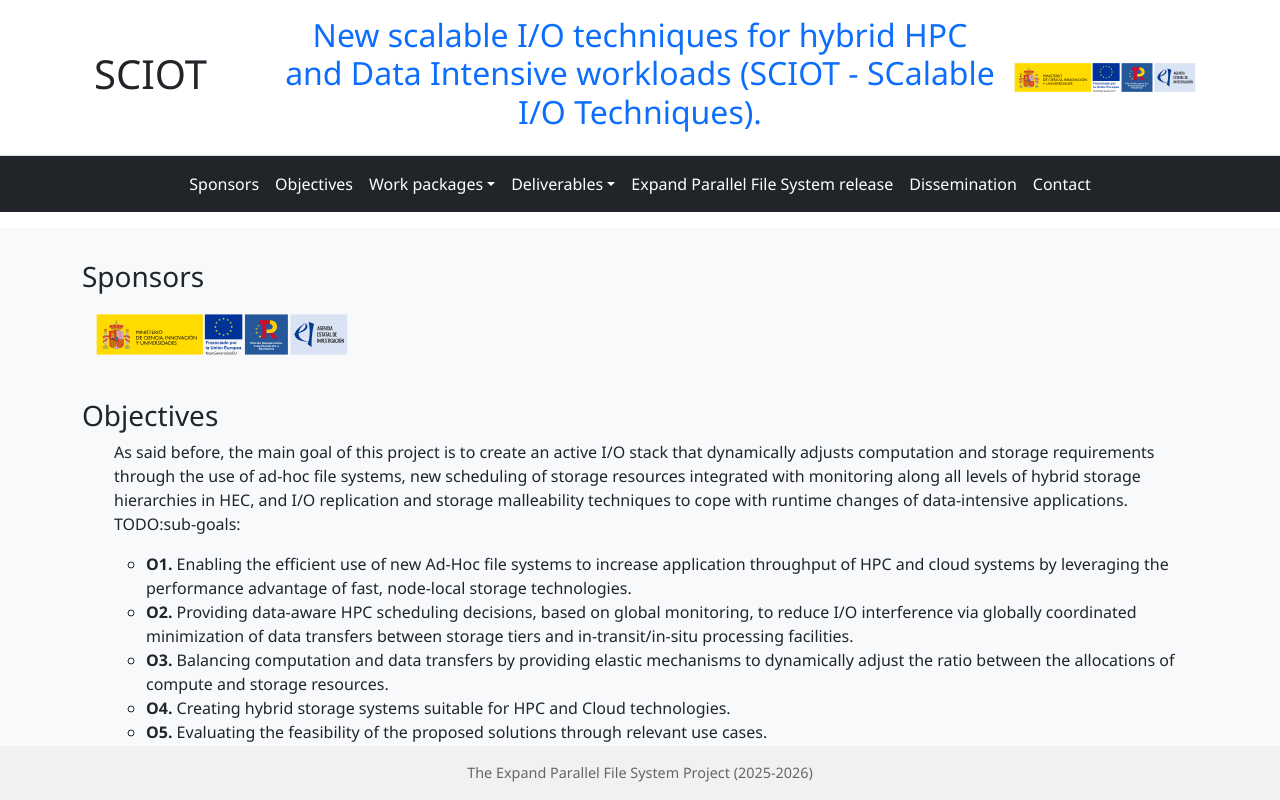
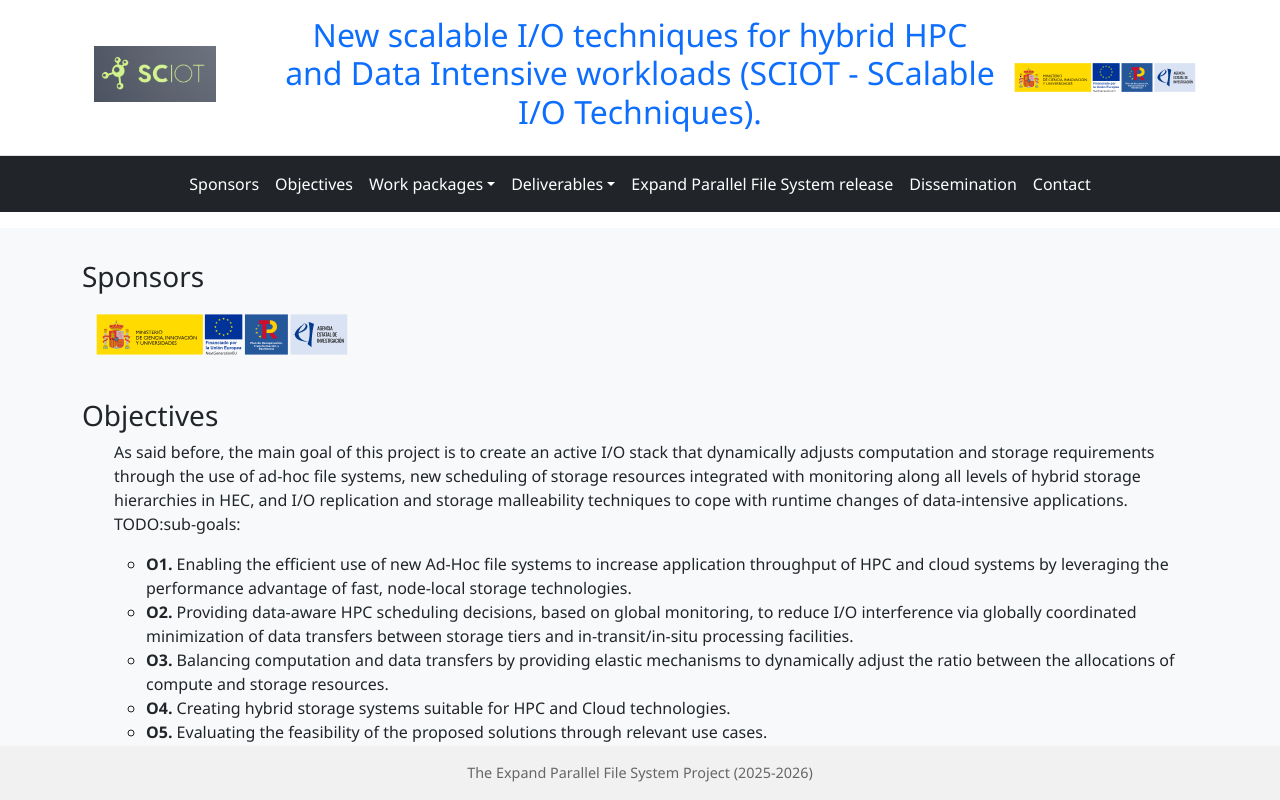
Before and after one commit to ARCOS-UC3M/SCIOT, a plain HTML site: page index.html in a window 1280 px wide. Shown: the top 800 px of the page. Drawn offline with Linux system fonts and the light colour scheme.

Commit message:
minor updates

```diff
--- a/index.html
+++ b/index.html
@@ -16,7 +16,7 @@
     <header class="py-3 sticky-top bg-white w-100">
       <div class="container mx-auto row align-items-center">
         <div class="col-md-2 text-center text-md-start">
-	  <h1>SCIOT</h1>
+	  <h1><img src="image/sciot-logo.png" alt="Logo of SCIOT" class="img-fluid px-0 w-75"></h1>
         </div>
         <div class="col-md-8 text-center text-md-center">
           <h2 class="text-primary">New scalable I/O techniques for hybrid HPC and Data Intensive workloads (SCIOT - SCalable I/O Techniques).</h2>
```
Also changed, not shown: image/sciot-logo.png (added).
